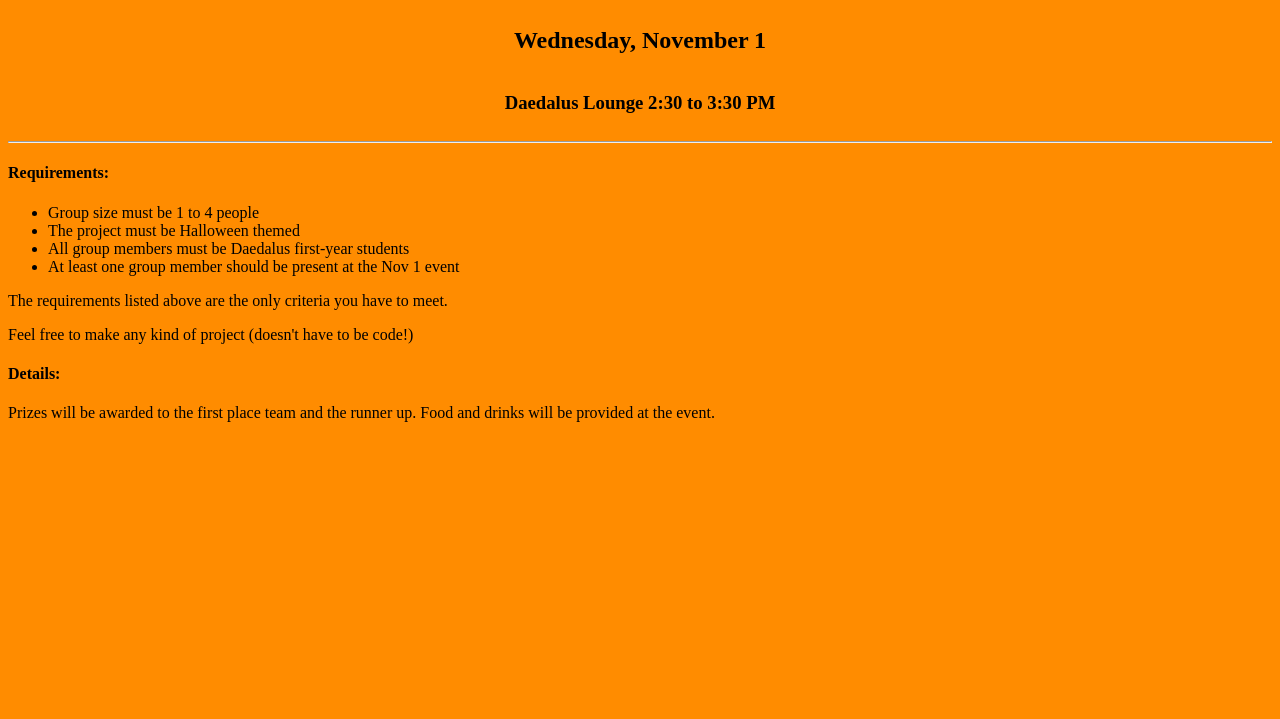
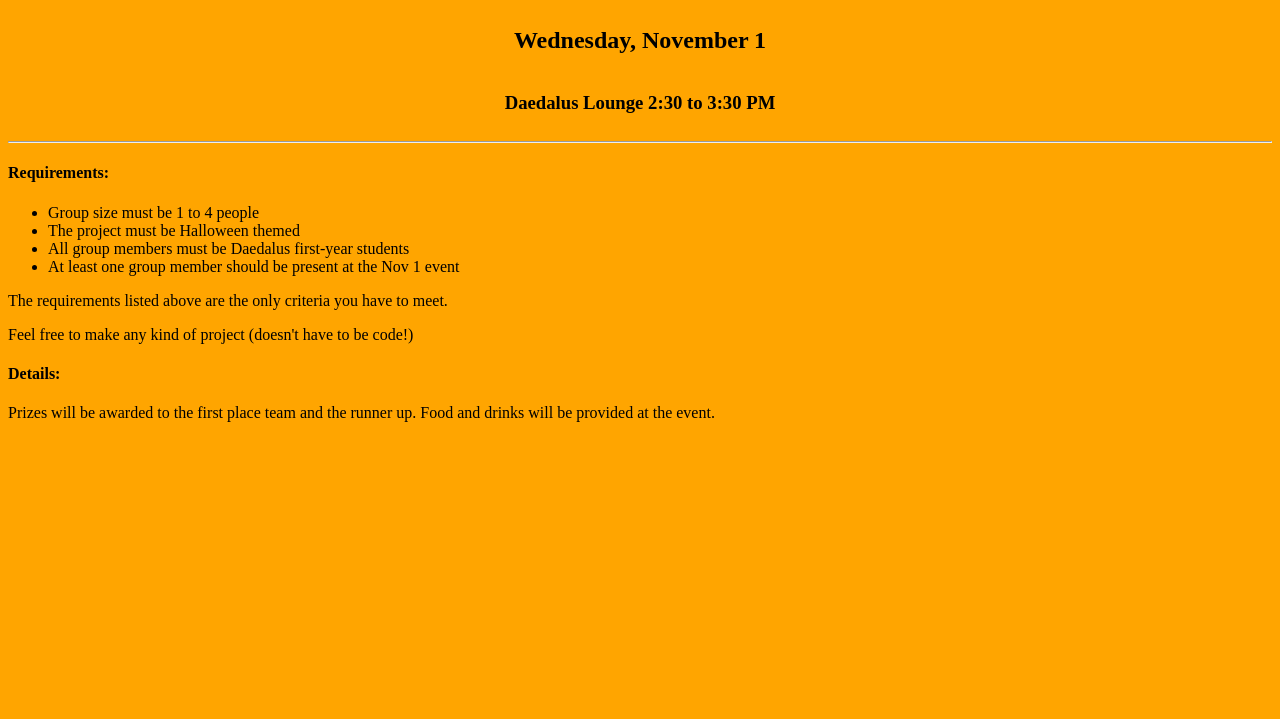
Before and after one commit to mtlynch3/daedalus, a plain HTML site: page halloween.html in a window 1280 px wide. Shown: the part 81-800 px from the top of the page. Drawn offline with Linux system fonts and the light colour scheme.

Commit message:
update bg color to be another shade

```diff
--- a/styles.css
+++ b/styles.css
@@ -1,5 +1,5 @@
 body {
-	background-color: darkorange;
+	background-color: orange;
 }
 
 .main {
```
